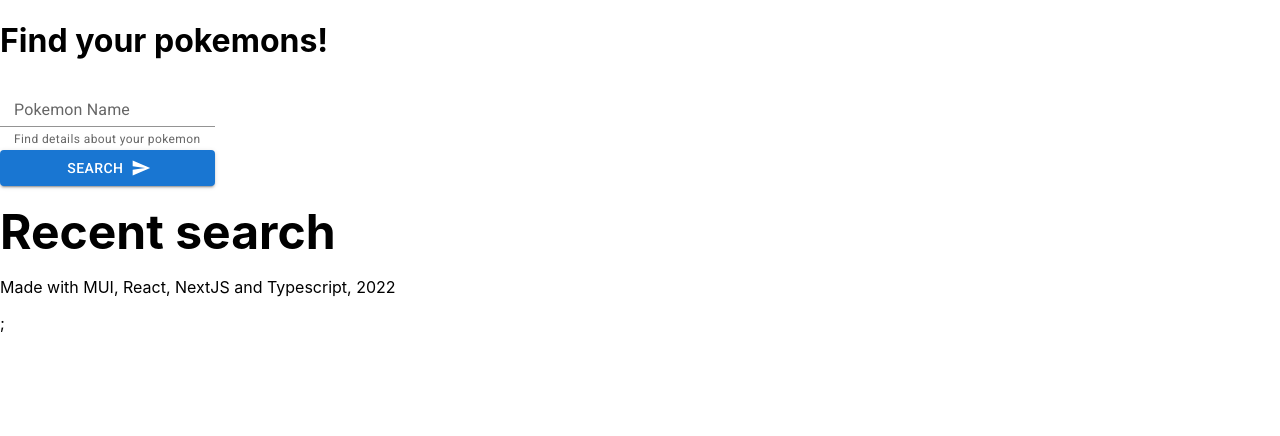
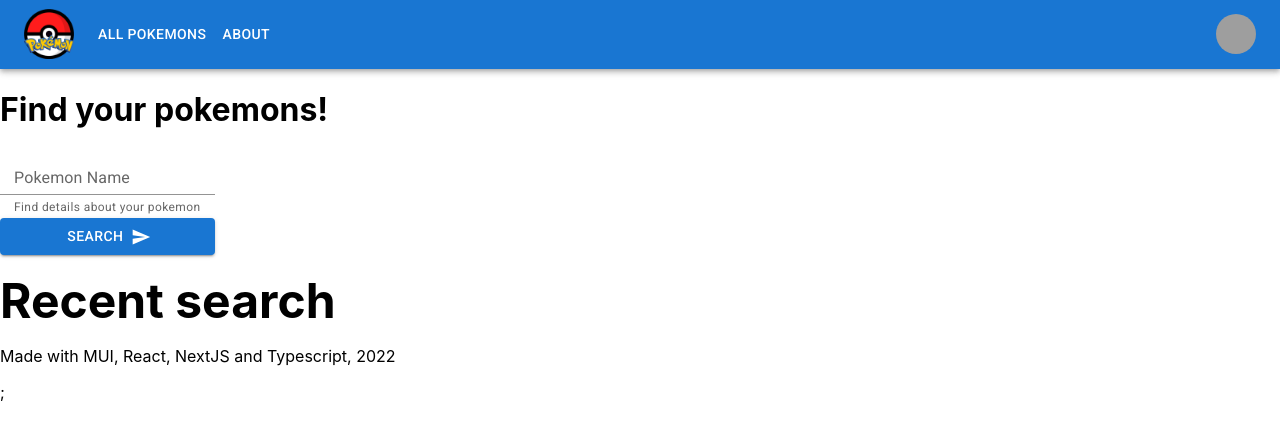
Before and after one commit to krnl0138/pokevue, a Next.js app: page /pokemon in a window 1280 px wide. Shown: the top 436 px of the page. Built offline with nearby package versions, Linux system fonts and the light colour scheme; grey boxes are pictures that could not be loaded.

Commit message:
add app bar

```diff
--- a/components/header/Header.tsx
+++ b/components/header/Header.tsx
@@ -1,5 +1,175 @@
-import styles from "./Header.module.scss";
+import * as React from "react";
+import AppBar from "@mui/material/AppBar";
+import Box from "@mui/material/Box";
+import Toolbar from "@mui/material/Toolbar";
+import IconButton from "@mui/material/IconButton";
+import Typography from "@mui/material/Typography";
+import Menu from "@mui/material/Menu";
+import MenuIcon from "@mui/icons-material/Menu";
+import Container from "@mui/material/Container";
+import Avatar from "@mui/material/Avatar";
+import Button from "@mui/material/Button";
+import Tooltip from "@mui/material/Tooltip";
+import MenuItem from "@mui/material/MenuItem";
+import AdbIcon from "@mui/icons-material/Adb";
 
-export const Header = ({ title }: { title: string }) => {
-  return <h2 className={styles.header}>{title}</h2>;
+import Image from "next/image";
+
+const pages = ["All Pokemons", "About"];
+const settings = ["Profile", "Account", "Dashboard", "Logout"];
+
+const Header = () => {
+  const [anchorElNav, setAnchorElNav] = React.useState<null | HTMLElement>(
+    null
+  );
+  const [anchorElUser, setAnchorElUser] = React.useState<null | HTMLElement>(
+    null
+  );
+
+  const handleOpenNavMenu = (event: React.MouseEvent<HTMLElement>) => {
+    setAnchorElNav(event.currentTarget);
+  };
+  const handleOpenUserMenu = (event: React.MouseEvent<HTMLElement>) => {
+    setAnchorElUser(event.currentTarget);
+  };
+
+  const handleCloseNavMenu = () => {
+    setAnchorElNav(null);
+  };
+
+  const handleCloseUserMenu = () => {
+    setAnchorElUser(null);
+  };
+
+  return (
+    <AppBar position="static">
+      <Container maxWidth="xl">
+        <Toolbar disableGutters>
+          <Typography
+            variant="h6"
+            noWrap
+            component="a"
+            href="/"
+            sx={{
+              mr: 2,
+              display: { xs: "none", md: "flex" },
+              fontFamily: "monospace",
+              fontWeight: 700,
+              letterSpacing: ".3rem",
+              color: "inherit",
+              textDecoration: "none",
+            }}
+          >
+            <Image
+              src="/pokemon-logo-png.png"
+              width="50"
+              height="50"
+              alt="Pokemon Logo"
+            />
+          </Typography>
+          <Box sx={{ flexGrow: 1, display: { xs: "flex", md: "none" } }}>
+            <IconButton
+              size="large"
+              aria-label="account of current user"
+              aria-controls="menu-appbar"
+              aria-haspopup="true"
+              onClick={handleOpenNavMenu}
+              color="inherit"
+            >
+              <MenuIcon />
+            </IconButton>
+            <Menu
+              id="menu-appbar"
+              anchorEl={anchorElNav}
+              anchorOrigin={{
+                vertical: "bottom",
+                horizontal: "left",
+              }}
+              keepMounted
+              transformOrigin={{
+                vertical: "top",
+                horizontal: "left",
+              }}
+              open={Boolean(anchorElNav)}
+              onClose={handleCloseNavMenu}
+              sx={{
+                display: { xs: "block", md: "none" },
+              }}
+            >
+              {pages.map((page) => (
+                <MenuItem key={page} onClick={handleCloseNavMenu}>
+                  <Typography textAlign="center">{page}</Typography>
+                </MenuItem>
+              ))}
+            </Menu>
+          </Box>
+
+          <Typography
+            variant="h5"
+            noWrap
+            component="a"
+            href=""
+            sx={{
+              mr: 2,
+              display: { xs: "flex", md: "none" },
+              flexGrow: 1,
+              fontFamily: "monospace",
+              fontWeight: 700,
+              letterSpacing: ".3rem",
+              color: "inherit",
+              textDecoration: "none",
+            }}
+          >
+            <Image
+              src="/pokemon-logo-png.png"
+              width="50"
+              height="50"
+              alt="Pokemon Logo"
+            />
+          </Typography>
+          <Box sx={{ flexGrow: 1, display: { xs: "none", md: "flex" } }}>
+            {pages.map((page) => (
+              <Button
+                key={page}
+                onClick={handleCloseNavMenu}
+                sx={{ my: 2, color: "white", display: "block" }}
+              >
+                {page}
+              </Button>
+            ))}
+          </Box>
+          <Box sx={{ flexGrow: 0 }}>
+            <Tooltip title="Open settings">
+              <IconButton onClick={handleOpenUserMenu} sx={{ p: 0 }}>
+                <Avatar alt="Remy Sharp" src="/static/images/avatar/2.jpg" />
+              </IconButton>
+            </Tooltip>
+            <Menu
+              sx={{ mt: "45px" }}
+              id="menu-appbar"
+              anchorEl={anchorElUser}
+              anchorOrigin={{
+                vertical: "top",
+                horizontal: "right",
+              }}
+              keepMounted
+              transformOrigin={{
+                vertical: "top",
+                horizontal: "right",
+              }}
+              open={Boolean(anchorElUser)}
+              onClose={handleCloseUserMenu}
+            >
+              {settings.map((setting) => (
+                <MenuItem key={setting} onClick={handleCloseUserMenu}>
+                  <Typography textAlign="center">{setting}</Typography>
+                </MenuItem>
+              ))}
+            </Menu>
+          </Box>
+        </Toolbar>
+      </Container>
+    </AppBar>
+  );
 };
+export default Header;
--- /dev/null
+++ b/components/heading/Heading.tsx
@@ -0,0 +1,5 @@
+import styles from "./Heading.module.scss";
+
+export const Heading = ({ title }: { title: string }) => {
+  return <h2 className={styles.header}>{title}</h2>;
+};
--- a/components/layout.tsx
+++ b/components/layout/Layout.tsx
@@ -1,5 +1,6 @@
 import Head from "next/head";
-import { Footer } from "./footer/Footer";
+import { Footer } from "../footer/Footer";
+import Header from "../header/Header";
 
 export const Layout = ({
   children,
@@ -12,6 +13,7 @@ export const Layout = ({
         <title>Pokemon</title>
         <meta name="viewport" content="initial-scale=1, width=device-width" />
       </Head>
+      <Header />
       <div>
         <h1>Find your pokemons!</h1>
         <main>{children}</main>
--- a/components/recentSearch/RecentSearch.tsx
+++ b/components/recentSearch/RecentSearch.tsx
@@ -2,7 +2,7 @@
 // import { PokemonCard } from "../pokemonCard/PokemonCard";
 
 import { useAppSelector } from "../../utils/hooks";
-import { Header } from "../header/Header";
+import { Heading } from "../heading/Heading";
 import { PokemonCard } from "../pokemonCard/PokemonCard";
 
 export const RecentSearch = ({ children }: { children?: JSX.Element }) => {
@@ -22,7 +22,7 @@ export const RecentSearch = ({ children }: { children?: JSX.Element }) => {
 
   return (
     <>
-      <Header title={"Recent search"} />
+      <Heading title={"Recent search"} />
       {recentSearch.map((card, index) => (
         <PokemonCard key={index} data={card} />
       ))}
--- a/pages/pokemon.tsx
+++ b/pages/pokemon.tsx
@@ -1,7 +1,7 @@
 import React, { useState } from "react";
 import { SearchForm } from "../components/searchForm/SearchForm";
 import { PokemonCard } from "../components/pokemonCard/PokemonCard";
-import { Layout } from "../components/Layout";
+import { Layout } from "../components/layout/Layout";
 import { Modal } from "@mui/material";
 import { RecentSearch } from "../components/recentSearch/RecentSearch";
 
```
Also changed, not shown: components/heading/Heading.module.scss (renamed from components/header/Header.module.scss), public/pokemon-logo-png.png (added).
